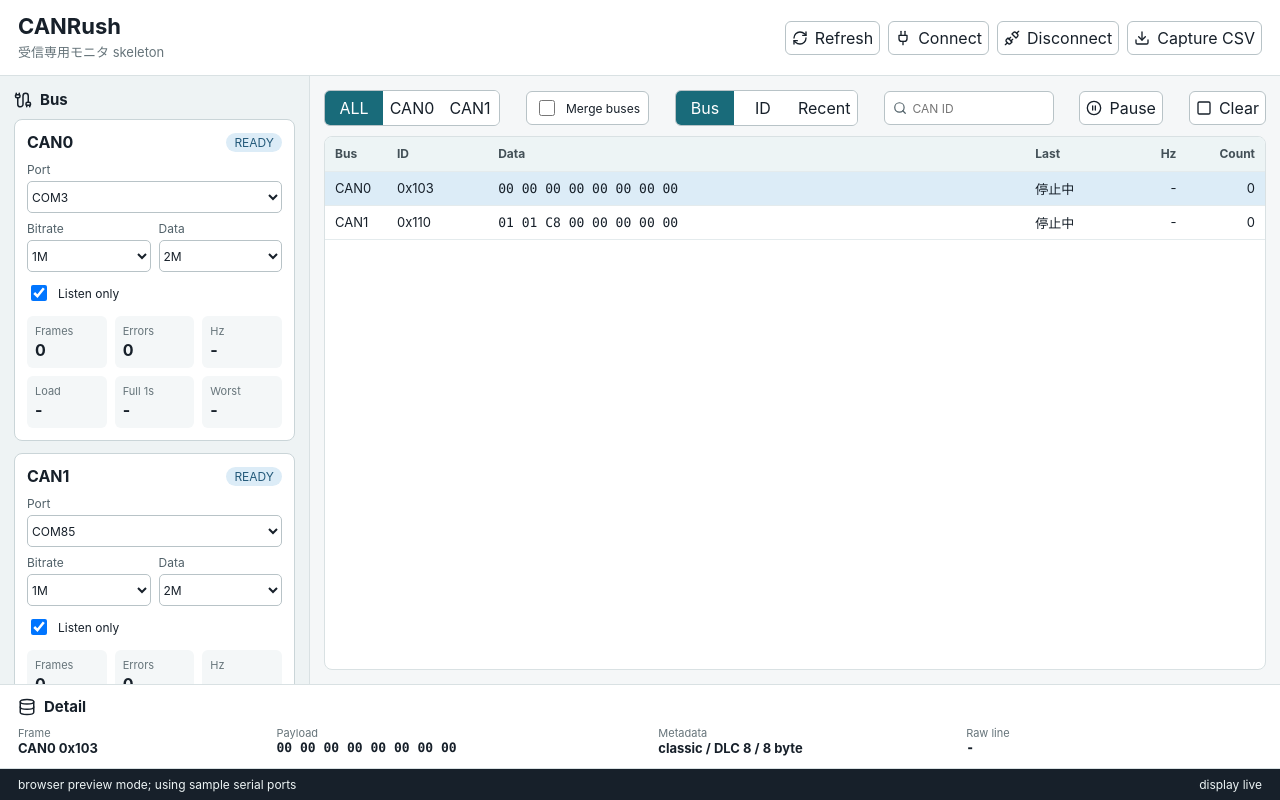
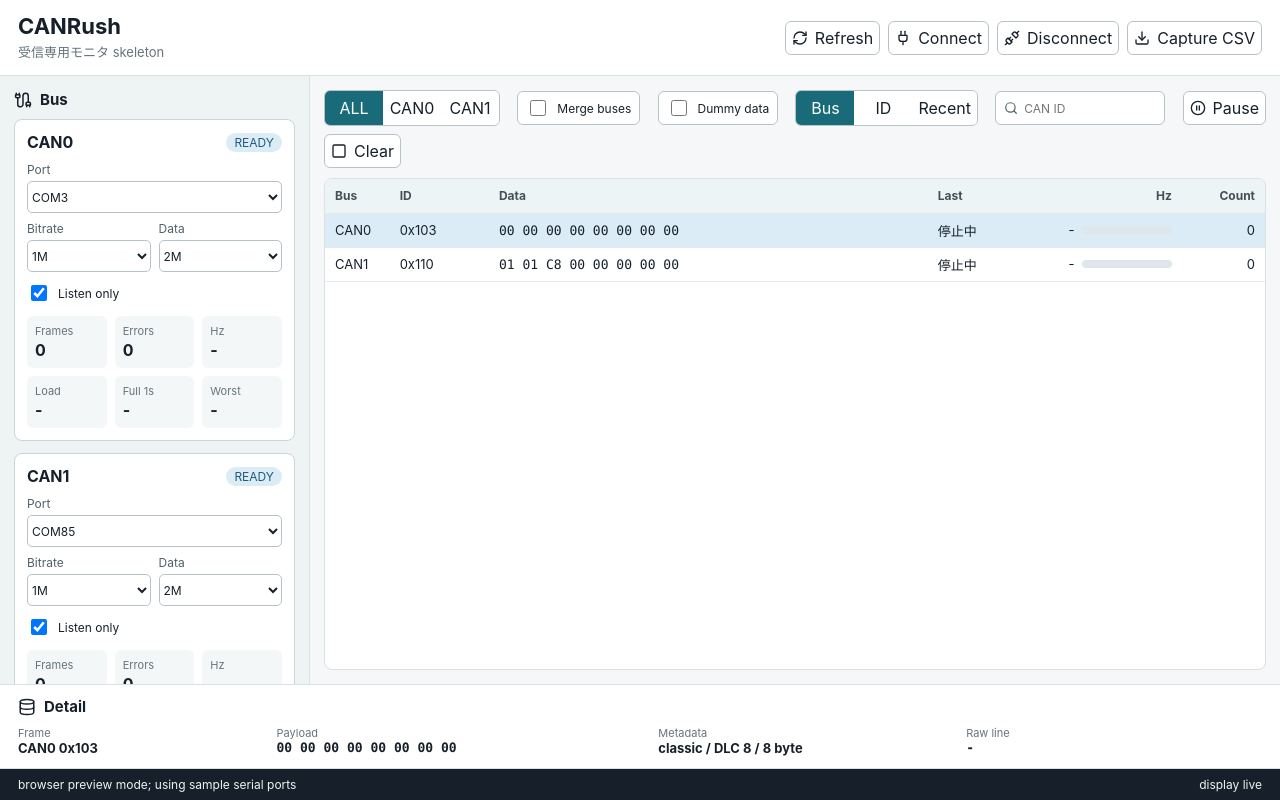
Before and after one commit to ChikuwaRobo/CANDesk, a React (Vite) app in the folder apps/desktop/: page / in a window 1280 px wide. Built offline with nearby package versions, Linux system fonts and the light colour scheme.

Commit message:
FPSバー追加､Merge時Detailバグ修正

```diff
--- a/apps/desktop/src/main.tsx
+++ b/apps/desktop/src/main.tsx
@@ -103,6 +103,8 @@ type SnapshotDto = {
 };
 
 type SortMode = "id" | "bus" | "recent";
+
+const dummyIds = [0x103, 0x110, 0x180, 0x201, 0x2a0, 0x305, 0x3f2, 0x420];
 
 const initialBuses: BusConfig[] = [
   {
@@ -279,12 +281,58 @@ function toFrameDetail(frame: LatestFrame): FrameDetail {
 }
 
 function sumNumericStrings(left: string, right: string) {
-  const leftValue = Number.parseFloat(left);
-  const rightValue = Number.parseFloat(right);
+  const leftValue = numericValue(left);
+  const rightValue = numericValue(right);
   if (Number.isNaN(leftValue) && Number.isNaN(rightValue)) {
     return "-";
   }
   return `${((Number.isNaN(leftValue) ? 0 : leftValue) + (Number.isNaN(rightValue) ? 0 : rightValue)).toFixed(1)}`;
+}
+
+function numericValue(value: string) {
+  return Number.parseFloat(value);
+}
+
+function rateBarWidthPercent(rateHz: string, maxRateHz: number) {
+  const value = numericValue(rateHz);
+  if (!Number.isFinite(value) || !Number.isFinite(maxRateHz) || maxRateHz <= 0) {
+    return 0;
+  }
+  return Math.min(100, Math.max(0, (value / maxRateHz) * 100));
+}
+
+function makeDummyFrame(bus: "CAN0" | "CAN1", id: number, index: number, tick: number): LatestFrame {
+  const idText = formatCanId(`0x${id.toString(16)}`, "standard");
+  const bytes = Array.from({ length: 8 }, (_, byteIndex) =>
+    ((id + tick + byteIndex * 17 + (bus === "CAN1" ? 31 : 0)) & 0xff)
+      .toString(16)
+      .toUpperCase()
+      .padStart(2, "0"),
+  );
+  const rateHz = ((index + 1) * (bus === "CAN0" ? 12.5 : 9.5) + (tick % 5) * 2).toFixed(1);
+  return {
+    rowKey: `${bus}-standard-classic-data-${idText}`,
+    bus,
+    id: idText,
+    idFormat: "standard",
+    frameFormat: "classic",
+    frameType: "data",
+    dlc: 8,
+    length: 8,
+    data: bytes.join(" "),
+    flags: "",
+    lastSeen: `${Math.floor(Date.now() / 1000)}.${String(Date.now() % 1000).padStart(3, "0")}`,
+    rateHz,
+    count: tick * (index + 1) * (bus === "CAN0" ? 3 : 2),
+    raw: `dummy:${bus}:${idText}:${bytes.join("")}`,
+  };
+}
+
+function makeDummyFrames(tick: number) {
+  return dummyIds.flatMap((id, index) => [
+    makeDummyFrame("CAN0", id, index, tick),
+    makeDummyFrame("CAN1", id, index, tick),
+  ]);
 }
 
 function App() {
@@ -296,6 +344,7 @@ function App() {
   const [query, setQuery] = React.useState("");
   const [sortMode, setSortMode] = React.useState<SortMode>("bus");
   const [mergeBuses, setMergeBuses] = React.useState(false);
+  const [debugDummy, setDebugDummy] = React.useState(false);
   const [paused, setPaused] = React.useState(false);
   const [connected, setConnected] = React.useState(false);
   const [eventLog, setEventLog] = React.useState("GUI skeleton ready");
@@ -309,9 +358,22 @@ function App() {
       return busMatches && queryMatches;
     })
     .sort((a, b) => compareFrames(a, b, sortMode));
+  const maxVisibleRateHz = Math.max(
+    0,
+    ...visibleFrames.map((frame) => numericValue(frame.rateHz)).filter(Number.isFinite),
+  );
 
   const selectedFrame =
-    displayFrames.find((frame) => frame.rowKey === selectedFrameId) ?? displayFrames[0];
+    visibleFrames.find((frame) => frame.rowKey === selectedFrameId) ?? visibleFrames[0];
+
+  React.useEffect(() => {
+    if (visibleFrames.length === 0) {
+      return;
+    }
+    if (!visibleFrames.some((frame) => frame.rowKey === selectedFrameId)) {
+      setSelectedFrameId(visibleFrames[0].rowKey);
+    }
+  }, [selectedFrameId, visibleFrames]);
 
   async function refreshPorts() {
     try {
@@ -431,7 +493,7 @@ function App() {
   }, []);
 
   React.useEffect(() => {
-    if (!hasTauriRuntime()) {
+    if (!hasTauriRuntime() || debugDummy) {
       return undefined;
     }
 
@@ -459,14 +521,6 @@ function App() {
         if (!paused) {
           const nextFrames = snapshot.frames.map(mapSnapshotFrame);
           setFrames(nextFrames);
-          if (nextFrames.length > 0) {
-            const selectedExists = nextFrames.some(
-              (frame) => frame.rowKey === selectedFrameId,
-            );
-            if (!selectedExists) {
-              setSelectedFrameId(nextFrames[0].rowKey);
-            }
-          }
         }
         if (snapshot.event_log) {
           setEventLog(snapshot.event_log);
@@ -477,7 +531,38 @@ function App() {
     }, 33);
 
     return () => window.clearInterval(timer);
-  }, [paused, selectedFrameId]);
+  }, [paused, debugDummy]);
+
+  React.useEffect(() => {
+    if (!debugDummy) {
+      return undefined;
+    }
+
+    let tick = 1;
+    const timer = window.setInterval(() => {
+      const nextFrames = makeDummyFrames(tick);
+      setConnected(true);
+      setBuses((current) =>
+        current.map((bus, index) => ({
+          ...bus,
+          status: "connected",
+          frames: tick * (index === 0 ? 390 : 315),
+          errors: 0,
+          rateHz: index === 0 ? "3900.0" : "3150.0",
+          utilizationPercent: index === 0 ? "58.4" : "47.1",
+          saturatedLast1sMs: index === 0 ? "0.0" : "0.0",
+          saturatedWorst1sMs: index === 0 ? "8.2" : "3.6",
+        })),
+      );
+      if (!paused) {
+        setFrames(nextFrames);
+      }
+      setEventLog("dummy data mode; adapter input is bypassed");
+      tick += 1;
+    }, 100);
+
+    return () => window.clearInterval(timer);
+  }, [debugDummy, paused]);
 
   return (
     <main className="app-shell">
@@ -619,6 +704,14 @@ function App() {
               />
               Merge buses
             </label>
+            <label className="checkbox-line table-toggle">
+              <input
+                type="checkbox"
+                checked={debugDummy}
+                onChange={(event) => setDebugDummy(event.target.checked)}
+              />
+              Dummy data
+            </label>
             <div className="segmented sort-segmented" role="group" aria-label="sort mode">
               {([
                 ["bus", "Bus"],
@@ -685,7 +778,19 @@ function App() {
                       <td>{frame.id}</td>
                       <td className="mono">{frame.data}</td>
                       <td>{frame.lastSeen}</td>
-                      <td>{frame.rateHz}</td>
+                      <td>
+                        <div className="rate-cell">
+                          <span>{frame.rateHz}</span>
+                          <div className="rate-bar-track" aria-hidden="true">
+                            <div
+                              className="rate-bar-fill"
+                              style={{
+                                width: `${rateBarWidthPercent(frame.rateHz, maxVisibleRateHz)}%`,
+                              }}
+                            />
+                          </div>
+                        </div>
+                      </td>
                       <td>{frame.count.toLocaleString()}</td>
                     </tr>
                   );
--- a/apps/desktop/src/styles.css
+++ b/apps/desktop/src/styles.css
@@ -233,6 +233,7 @@ label {
 
 .table-tools {
   justify-content: space-between;
+  flex-wrap: wrap;
   margin-bottom: 10px;
 }
 
@@ -283,7 +284,7 @@ label {
 
 .frame-table {
   width: 100%;
-  min-width: 924px;
+  min-width: 814px;
   border-collapse: collapse;
   table-layout: fixed;
   font-size: 13px;
@@ -314,27 +315,27 @@ label {
 }
 
 .frame-table .col-bus {
-  width: 60px;
+  width: 56px;
 }
 
 .frame-table .col-id {
-  width: 98px;
+  width: 86px;
 }
 
 .frame-table .col-data {
-  width: 520px;
+  width: 380px;
 }
 
 .frame-table .col-last {
-  width: 92px;
+  width: 82px;
 }
 
 .frame-table .col-rate {
-  width: 64px;
+  width: 138px;
 }
 
 .frame-table .col-count {
-  width: 76px;
+  width: 72px;
 }
 
 .frame-table th:nth-child(5),
@@ -351,6 +352,33 @@ label {
 
 .frame-table td.mono {
   letter-spacing: 0;
+}
+
+.rate-cell {
+  display: grid;
+  grid-template-columns: 42px minmax(0, 1fr);
+  align-items: center;
+  gap: 8px;
+  width: 100%;
+}
+
+.rate-cell span {
+  overflow: hidden;
+  text-align: right;
+  text-overflow: ellipsis;
+}
+
+.rate-bar-track {
+  height: 8px;
+  overflow: hidden;
+  border-radius: 999px;
+  background: #dfe7ea;
+}
+
+.rate-bar-fill {
+  height: 100%;
+  border-radius: inherit;
+  background: #196b7a;
 }
 
 .empty-table,
```
Also changed, not shown: 1 other file (tests, documents, lock files or other folders).
